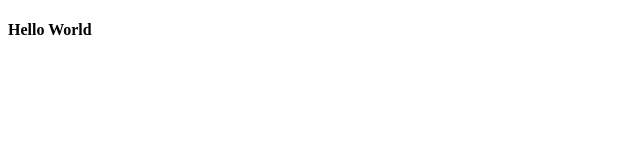
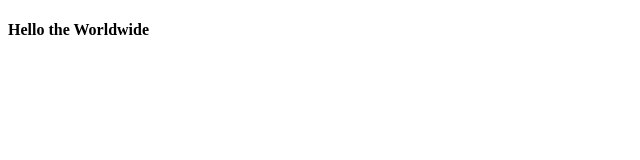
Before and after one commit to pourdieu123/Tutolaravel, a plain HTML site: page index.html in a window 1280 px wide. Shown: the full height of the page, 0-640 px from the left. Drawn offline with Linux system fonts and the light colour scheme.

Commit message:
Update index.html

```diff
--- a/index.html
+++ b/index.html
@@ -6,6 +6,6 @@
     <title>Document</title>
 </head>
 <body>
-<h4>Hello World</h4>
+<h4>Hello the  Worldwide</h4>
 </body>
 </html>
```
